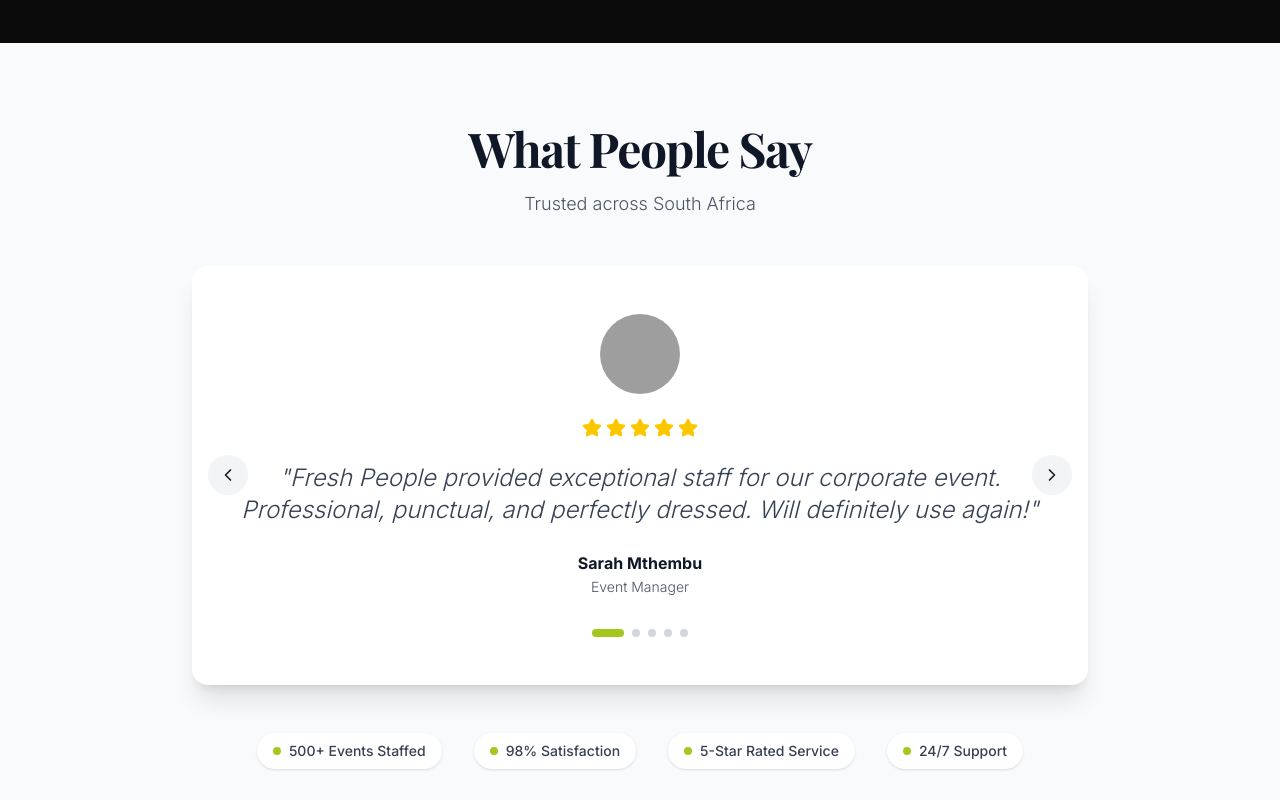
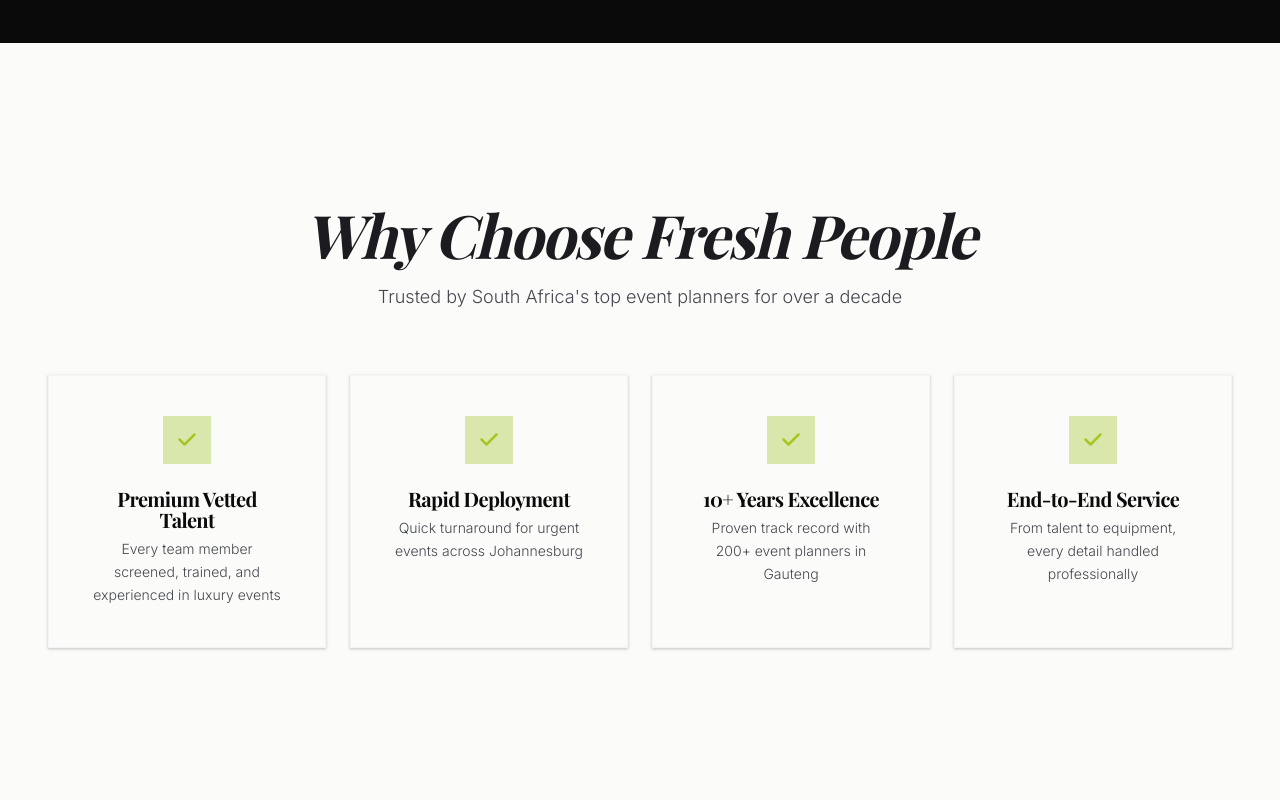
Before and after one commit to YassinAliYassin/fresh-people-co-za, a React (Vite) app: page /#/ in a window 1280 px wide. Shown: the part 2800-3600 px from the top of the page. Built offline with nearby package versions, Linux system fonts and the light colour scheme; grey boxes are pictures that could not be loaded; a web font is replaced by a local one.

Commit message:
Remove What People Say (Testimonials) section

```diff
--- a/src/components/Testimonials.jsx
+++ /dev/null
@@ -1,166 +0,0 @@
-import { motion } from 'framer-motion';
-import { useState } from 'react';
-import { Star, ChevronLeft, ChevronRight } from 'lucide-react';
-
-const testimonials = [
-  {
-    id: 1,
-    name: "Sarah Mthembu",
-    role: "Event Manager",
-    content: "Fresh People provided exceptional staff for our corporate event. Professional, punctual, and perfectly dressed. Will definitely use again!",
-    rating: 5,
-    image: "https://images.unsplash.com/photo-1494790108377-be9c29b29330?w=100"
-  },
-  {
-    id: 2,
-    name: "James van der Merwe",
-    role: "Operations Director",
-    content: "We've been using Fresh People for all our equipment hire needs. Quality gear and reliable delivery every time.",
-    rating: 5,
-    image: "https://images.unsplash.com/photo-1472099645785-5658abf4ff4e?w=100"
-  },
-  {
-    id: 3,
-    name: "Thabo Molefe",
-    role: "Wedding Planner",
-    content: "The team from Fresh People made our wedding setup seamless. From furniture to lighting, everything was perfect. Highly recommended!",
-    rating: 5,
-    image: "https://images.unsplash.com/photo-1507003211169-0a1dd7228f2d?w=100"
-  },
-  {
-    id: 4,
-    name: "Lisa Naidoo",
-    role: "HR Manager",
-    content: "Fresh People's staffing solutions helped us scale during our busy season. Great talent, hassle-free management.",
-    rating: 5,
-    image: "https://images.unsplash.com/photo-1438761681033-6461ffad8d80?w=100"
-  },
-  {
-    id: 5,
-    name: "Michael Botha",
-    role: "Production Manager",
-    content: "Best logistics partner we've worked with. On-time delivery, professional setup, and great communication throughout.",
-    rating: 5,
-    image: "https://images.unsplash.com/photo-1500648767791-00dcc994a43e?w=100"
-  }
-];
-
-export default function Testimonials() {
-  const [currentIndex, setCurrentIndex] = useState(0);
-
-  const next = () => {
-    setCurrentIndex((prev) => (prev + 1) % testimonials.length);
-  };
-
-  const prev = () => {
-    setCurrentIndex((prev) => (prev - 1 + testimonials.length) % testimonials.length);
-  };
-
-  const current = testimonials[currentIndex];
-
-  return (
-    <section className="py-20 bg-gray-50">
-      <div className="max-w-7xl mx-auto px-6">
-        <motion.div
-          initial={{ opacity: 0, y: 20 }}
-          whileInView={{ opacity: 1, y: 0 }}
-          viewport={{ once: true }}
-          className="text-center mb-12"
-        >
-          <h2 className="text-4xl md:text-5xl font-bold text-gray-900 mb-4">
-            What People Say
-          </h2>
-          <p className="text-lg text-gray-600">
-            Trusted across South Africa
-          </p>
-        </motion.div>
-
-        <motion.div
-          initial={{ opacity: 0 }}
-          whileInView={{ opacity: 1 }}
-          viewport={{ once: true }}
-          className="max-w-4xl mx-auto"
-        >
-          <div className="bg-white rounded-2xl shadow-xl p-8 md:p-12 relative">
-            {/* Navigation Buttons */}
-            <button
-              onClick={prev}
-              className="absolute left-4 top-1/2 -translate-y-1/2 w-10 h-10 rounded-full bg-gray-100 flex items-center justify-center hover:bg-[#a4c71d] hover:text-white transition-colors"
-            >
-              <ChevronLeft size={20} />
-            </button>
-            <button
-              onClick={next}
-              className="absolute right-4 top-1/2 -translate-y-1/2 w-10 h-10 rounded-full bg-gray-100 flex items-center justify-center hover:bg-[#a4c71d] hover:text-white transition-colors"
-            >
-              <ChevronRight size={20} />
-            </button>
-
-            {/* Testimonial Content */}
-            <motion.div
-              key={current.id}
-              initial={{ opacity: 0, x: 20 }}
-              animate={{ opacity: 1, x: 0 }}
-              exit={{ opacity: 0, x: -20 }}
-              className="text-center"
-            >
-              <div className="w-20 h-20 rounded-full overflow-hidden mx-auto mb-6">
-                <img
-                  src={current.image}
-                  alt={current.name}
-                  className="w-full h-full object-cover"
-                />
-              </div>
-
-              {/* Stars (all 5 stars) */}
-              <div className="flex justify-center gap-1 mb-6">
-                {[...Array(5)].map((_, i) => (
-                  <Star key={i} size={20} className="text-yellow-400 fill-yellow-400" />
-                ))}
-              </div>
-
-              <blockquote className="text-xl md:text-2xl text-gray-700 mb-6 italic">
-                "{current.content}"
-              </blockquote>
-
-              <div>
-                <p className="font-bold text-gray-900">{current.name}</p>
-                <p className="text-sm text-gray-600">
-                  {current.role}
-                </p>
-              </div>
-            </motion.div>
-
-            {/* Dots Indicator */}
-            <div className="flex justify-center gap-2 mt-8">
-              {testimonials.map((t, i) => (
-                <button
-                  key={t.id}
-                  onClick={() => setCurrentIndex(i)}
-                  className={`w-2 h-2 rounded-full transition-all ${
-                    i === currentIndex ? 'w-8 bg-[#a4c71d]' : 'bg-gray-300'
-                  }`}
-                />
-              ))}
-            </div>
-          </div>
-        </motion.div>
-
-        {/* Trust Badges */}
-        <motion.div
-          initial={{ opacity: 0, y: 20 }}
-          whileInView={{ opacity: 1, y: 0 }}
-          viewport={{ once: true }}
-          className="flex flex-wrap justify-center gap-8 mt-12"
-        >
-          {['500+ Events Staffed', '98% Satisfaction', '5-Star Rated Service', '24/7 Support'].map((badge) => (
-            <div key={badge} className="flex items-center gap-2 bg-white px-4 py-2 rounded-full shadow">
-              <div className="w-2 h-2 rounded-full bg-[#a4c71d]" />
-              <span className="text-sm font-medium text-gray-700">{badge}</span>
-            </div>
-          ))}
-        </motion.div>
-      </div>
-    </section>
-  );
-}
--- a/src/pages/Home.jsx
+++ b/src/pages/Home.jsx
@@ -2,7 +2,7 @@
 import { Link } from 'react-router-dom';
 import StatsCounter from '../components/StatsCounter';
 import FAQ from '../components/FAQ';
-import Testimonials from '../components/Testimonials';
+
 
 export default function Home() {
   const talentCategories = [
@@ -131,7 +131,7 @@
       </section>
 
       {/* Testimonials */}
-      <Testimonials />
+
 
       {/* Why Choose Us */}
       <section className="section-padding section-container">
```
